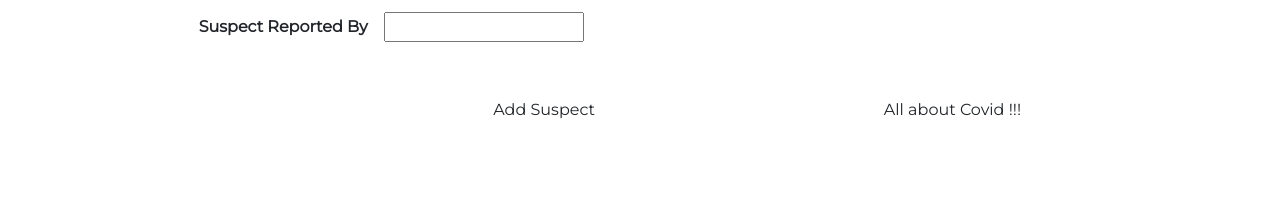
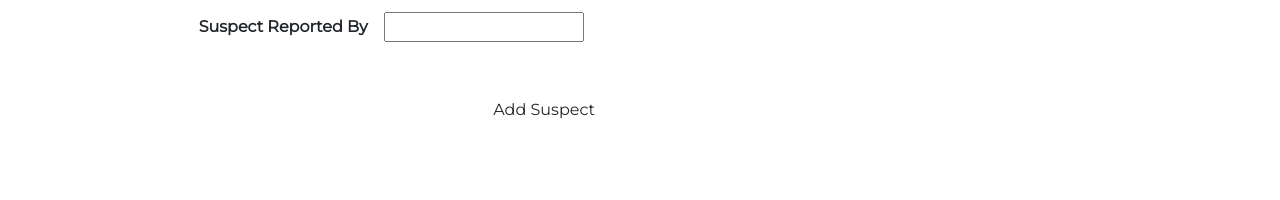
Before and after one commit to avishekchatterjee/callForCode, a React (Create React App) app: page /newSuspect in a window 1280 px wide. Shown: the part 495-695 px from the top of the page. Built offline with nearby package versions, Linux system fonts and the light colour scheme.

Commit message:
all about covid button removed

```diff
--- a/src/CovidComponents/COVIDPatientUpdate.jsx
+++ b/src/CovidComponents/COVIDPatientUpdate.jsx
@@ -109,11 +109,6 @@ export default class COVIDPatientUpdate extends Component {
                         <button className='btn' >Update</button>
                     </div>
                 </div>
-                <div className='details-block-left'>
-                    <div>
-                        <button className='btn' onClick={this.openLink} style={{ 'height': '80px', 'width': '250px' }}>All about Covid !!!</button>
-                    </div>
-                </div>
             </div>
         )
     }
--- a/src/CovidComponents/CovidSuspect.jsx
+++ b/src/CovidComponents/CovidSuspect.jsx
@@ -66,11 +66,6 @@ class CovidSuspect extends Component {
                         <button className='btn' style ={{width:'100%', textAlign:'right'}} onClick={this.addSuspect}>Add Suspect</button>
                     </div>
                 </div>
-                <div className='details-block-left'>
-                    <div>
-                        <button className='btn' onClick={this.openLink} style={{ 'height': '80px', 'width': '250px' }}>All about Covid !!!</button>
-                    </div>
-                </div>
             </div>
         )
     }
--- a/src/DonationComponents/donationEntry.jsx
+++ b/src/DonationComponents/donationEntry.jsx
@@ -65,11 +65,6 @@ class donationEntry extends Component {
                     <button className='btn' onClick={this.donationEntrySubmit}>Entry</button>
                 </div>
             </div>
-            <div className='details-block-left'>
-                <div>
-                    <button className='btn' onClick={this.openLink} style={{ 'height': '80px', 'width': '250px' }}>All about Covid !!!</button>
-                </div>
-            </div>
         </div>
         )
     }
```
